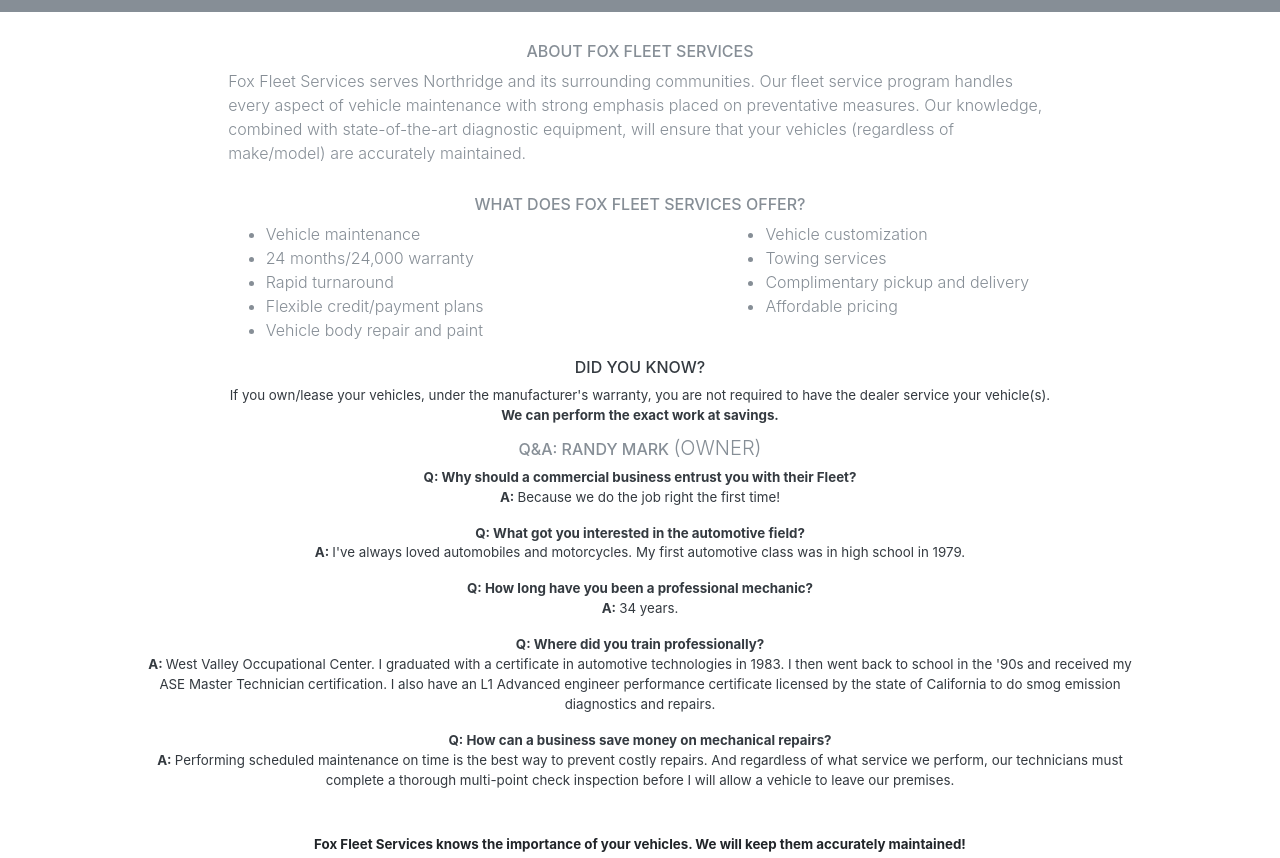
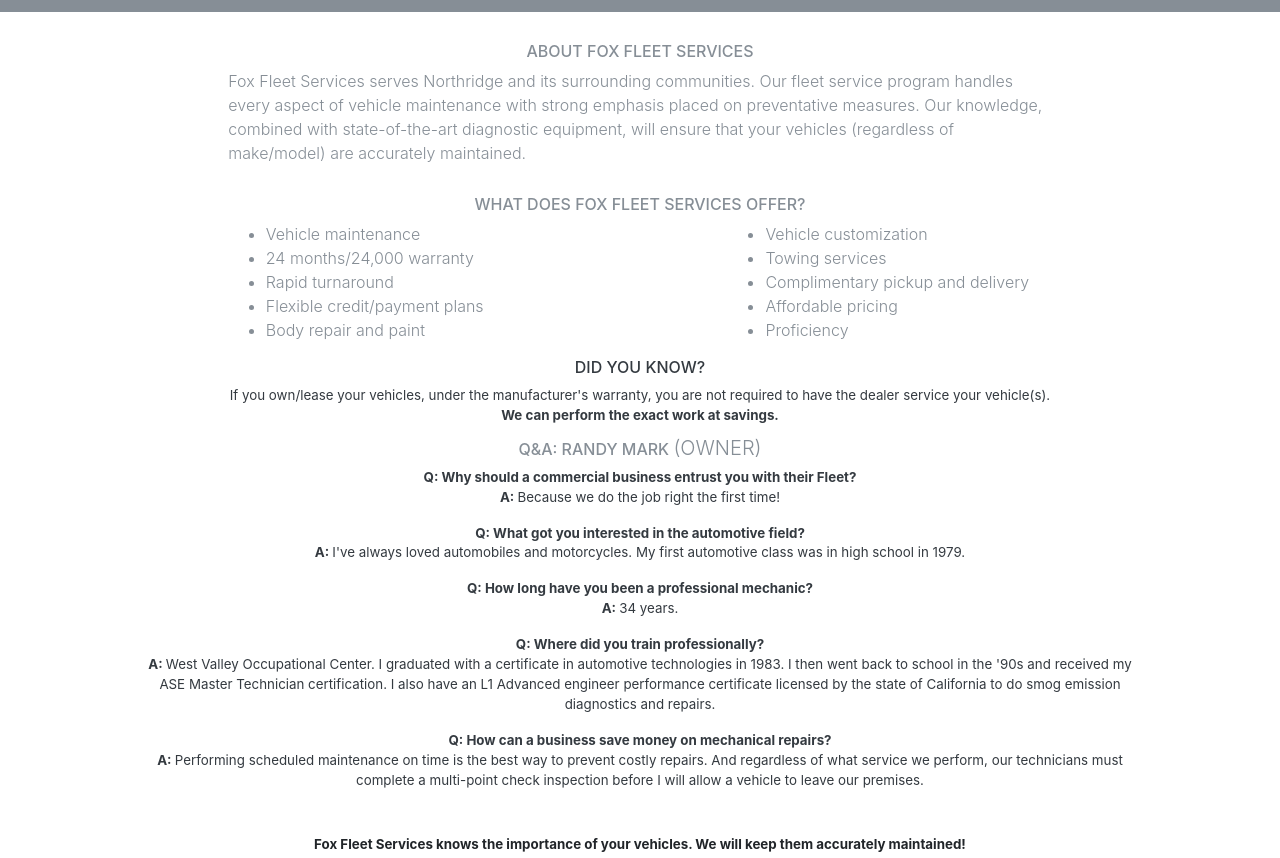
Before and after one commit to Foxfleetservices/Foxfleetservices.github.io, a website with bundled scripts: page index.html in a window 1280 px wide. Shown: the part 94-952 px from the top of the page. Built offline with nearby package versions, Linux system fonts and the light colour scheme.

Commit message:
minor text changes

```diff
--- a/index.html
+++ b/index.html
@@ -52,7 +52,7 @@
                   <li>24 months/24,000 warranty</li>
                   <li>Rapid turnaround</li>
                   <li>Flexible credit/payment plans</li>
-                  <li>Vehicle body repair and paint</li>
+                  <li>Body repair and paint</li>
                 </ul>
                   </div>
                   <div class="col-md-6 mb-lg-0">
@@ -61,6 +61,7 @@
                   <li>Towing services</li>
                   <li>Complimentary pickup and delivery</li>
                   <li>Affordable pricing</li>
+                  <li>Proficiency</li>
                 </ul>
               </div>
             </div>
@@ -115,7 +116,7 @@
           <b>How can a business save money on mechanical repairs?</b>
           <br>
           <b>A: </b>
-          Performing scheduled maintenance on time is the best way to prevent costly repairs. And regardless of what service we perform, our technicians must complete a thorough multi-point check inspection before I will allow a vehicle to leave our premises.
+          Performing scheduled maintenance on time is the best way to prevent costly repairs. And regardless of what service we perform, our technicians must complete a multi-point check inspection before I will allow a vehicle to leave our premises.
         </p>
         <br>
       </div>
```
